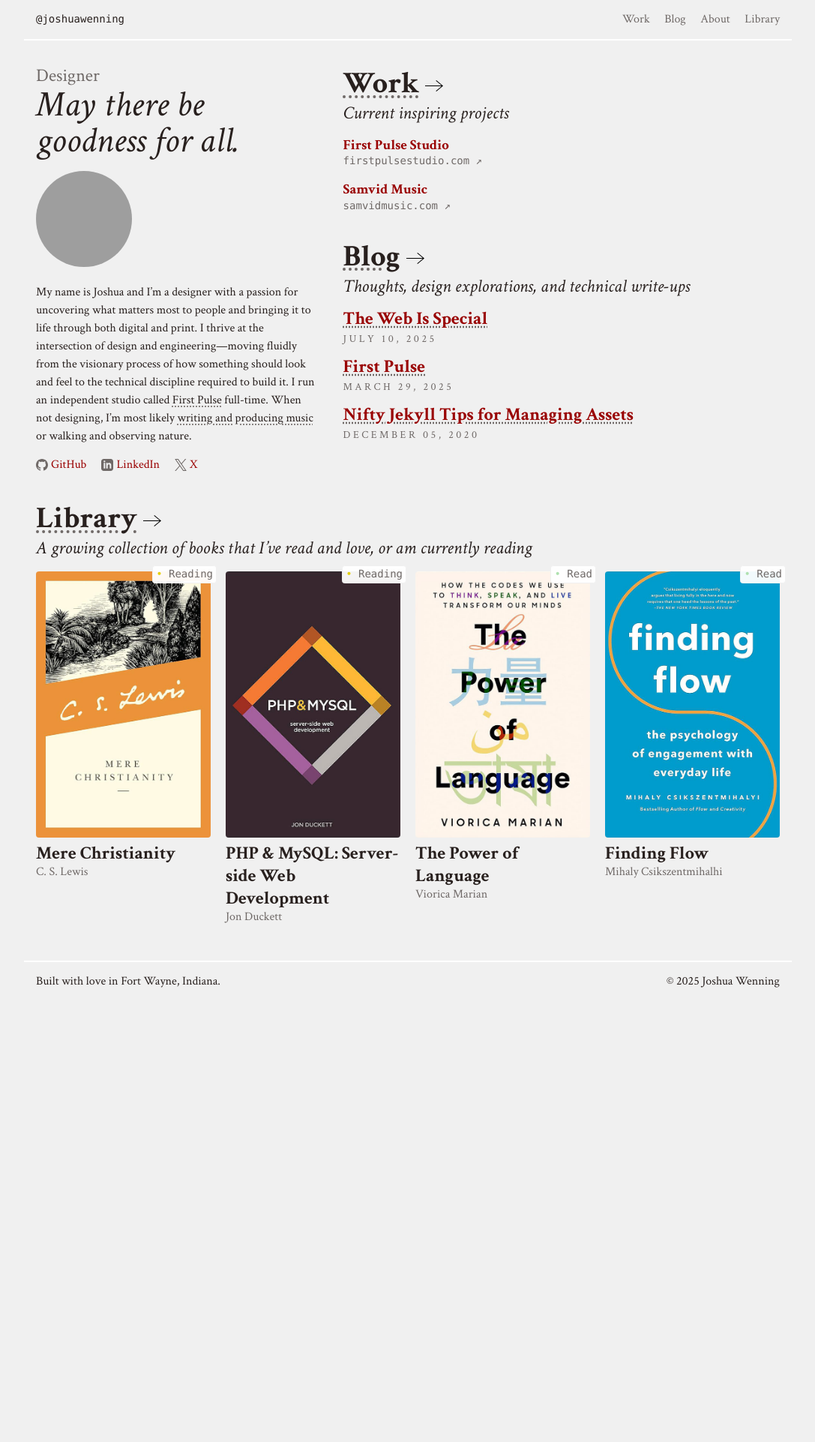
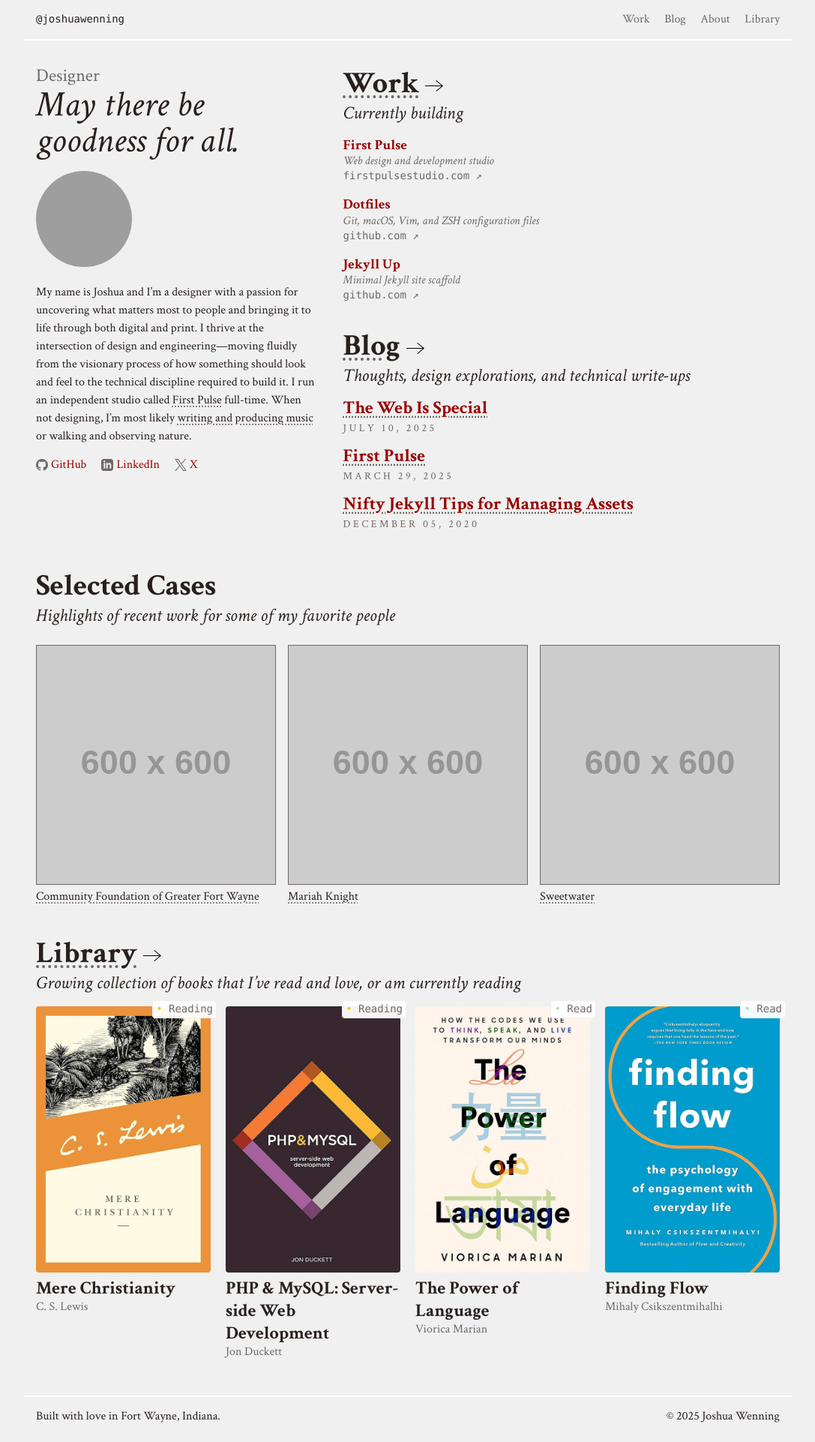
Before and after one commit to joshuawenning/blog, a Jekyll site: the page built from index.html, in a window 1280 px wide. Shown: the whole page at 75% size, without its empty margins (96-1183 px from the left). Built offline with Jekyll 4.4.1, drawn with Linux system fonts in a browser that asks for light colours; before the commit the page ends 1343 px from its top, so only the background shows below that; grey boxes are pictures that could not be loaded.

Commit message:
Update work list and add selected cases

```diff
--- a/_sass/_base.scss
+++ b/_sass/_base.scss
@@ -268,3 +268,16 @@
   vertical-align: middle;
   width: 24px;
 }
+
+.case-group {
+  margin-left: -.5rem;
+  margin-right: -.5rem;
+}
+
+.case {
+  padding: .5rem;
+
+  img {
+    border: 1px solid var(--grey);
+  }
+}
--- a/index.html
+++ b/index.html
@@ -57,22 +57,34 @@
     <h2 class="text-h2">
       <a class="black" href="/work">Work{% include arrow.html %}</a>
     </h2>
-    <p class="text-h4 mb-1 text-italic">Current inspiring projects</p>
+    <p class="text-h4 mb-1 text-italic">Currently building</p>
 
     <div class="exposed-link mb-1">
       <a href="https://firstpulsestudio.com/">
-        <h3>First Pulse Studio</h3>
+        <h3>First Pulse</h3>
+        <p class="grey text-italic">Web design and development studio</p>
         <span class="exposed-link-url text-h6">
           firstpulsestudio.com &nearr;
         </span>
       </a>
     </div>
 
+    <div class="exposed-link mb-1">
+      <a href="https://github.com/joshuawenning/dotfiles">
+        <h3>Dotfiles</h3>
+        <p class="grey text-italic">Git, macOS, Vim, and ZSH configuration files</p>
+        <span class="exposed-link-url text-h6">
+          github.com &nearr;
+        </span>
+      </a>
+    </div>
+
     <div class="exposed-link mb-2">
-      <a href="https://samvidmusic.com">
-        <h3>Samvid Music</h3>
+      <a href="https://github.com/joshuawenning/jekyll-up">
+        <h3>Jekyll Up</h3>
+        <p class="grey text-italic">Minimal Jekyll site scaffold</p>
         <span class="exposed-link-url text-h6">
-          samvidmusic.com &nearr;
+          github.com &nearr;
         </span>
       </a>
     </div>
@@ -97,11 +109,33 @@
 
 <div class="grid mb-2">
   <section class="grid-col">
+    <h3 class="text-h2">Selected Cases</h3>
+    <p class="text-h4 mb-1 text-italic">Highlights of recent work for some of my favorite people</p>
+
+    <div class="d-flex case-group">
+      <a class="case" href="">
+        <img alt="" src="https://placehold.co/600x600">
+        <h4 class="black text-h5 text-normal">Community Foundation of Greater Fort Wayne</h4>
+      </a>
+      <a class="case" href="">
+        <img alt="" src="https://placehold.co/600x600">
+        <h4 class="black text-h5 text-normal">Mariah Knight</h4>
+      </a>
+      <a class="case" href="">
+        <img alt="" src="https://placehold.co/600x600">
+        <h4 class="black text-h5 text-normal">Sweetwater</h4>
+      </a>
+    </div>
+
+  </section>
+</div>
+
+<div class="grid mb-2">
+  <section class="grid-col">
     <h3 class="text-h2">
-      <a class="black" href="/playlist">Library{% include arrow.html %}</a>
+      <a class="black" href="/library">Library{% include arrow.html %}</a>
     </h3>
-    <p class="text-h4 mb-1 text-italic">A growing collection of books that I&rsquo;ve read and love, or am currently
-      reading</p>
+    <p class="text-h4 mb-1 text-italic">Growing collection of books that I&rsquo;ve read and love, or am currently reading</p>
 
     <div>
       <ul class="book-collection list-reset d-flex">
```
